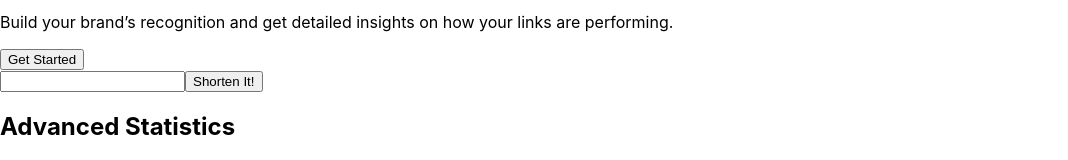
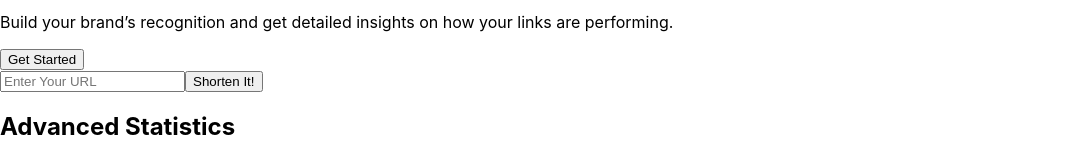
Before and after one commit to johnyoun28/shorter-url, a React (Create React App) app: page / in a window 1280 px wide. Shown: the part 202-362 px from the top of the page, without its empty margins (0-1068 px from the left). Built offline with nearby package versions, Linux system fonts and the light colour scheme.

Commit message:
add react-hook-form

```diff
--- a/src/components/pages/Short.jsx
+++ b/src/components/pages/Short.jsx
@@ -1,12 +1,25 @@
 import React from 'react';
+import { useForm } from 'react-hook-form';
 
 const Short = () => {
+  const { handleSubmit, register, errors } = useForm();
+  const onSub = (input) => console.log(input);
   return (
     <div>
-      <div>
-        <input type="text" />
-        <button>Shorten It!</button>
-      </div>
+      <input
+        type="text"
+        name="urlShort"
+        placeholder="Enter Your URL"
+        ref={register({
+          required: 'Required',
+          pattern: {
+            // value: '',
+            message: 'please enter a URL',
+          },
+        })}
+      />
+      {errors.urlShort && errors.urlShort.message}
+      <button type="submit">Shorten It!</button>
     </div>
   );
 };
```
